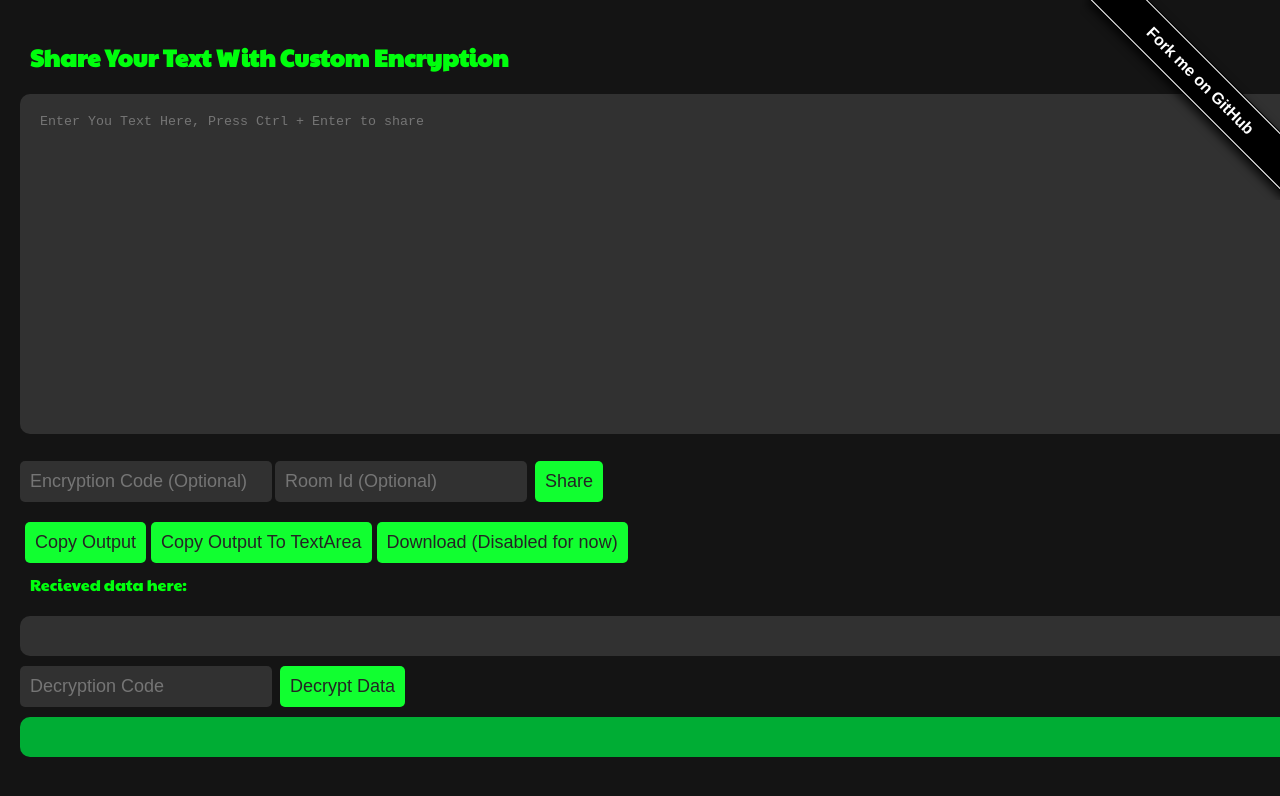
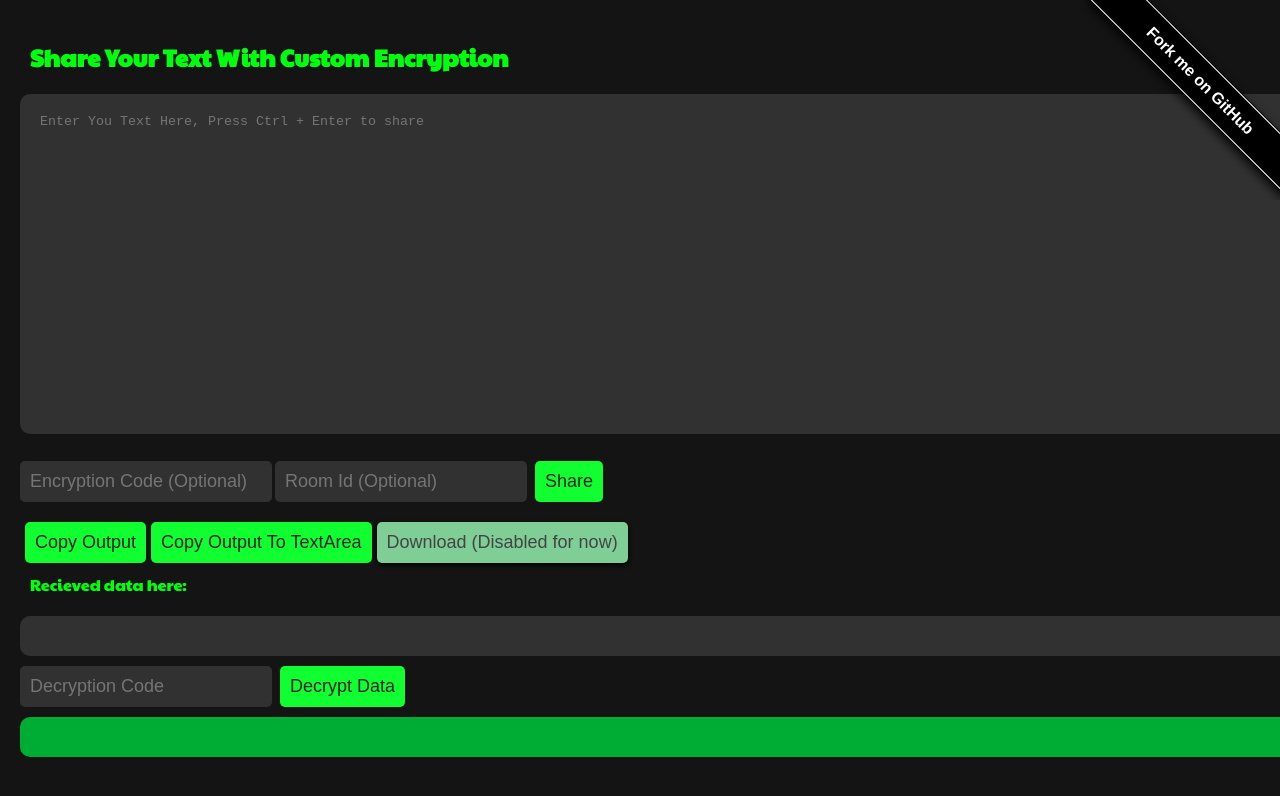
Before and after one commit to himanshurajora/ShareMyText, a React (Vite) app: page / in a window 1280 px wide. Shown: the top 796 px of the page. Built offline with nearby package versions, Linux system fonts and the light colour scheme; no server answers; the database is empty.

Commit message:
disabled button css

```diff
--- a/src/App.css
+++ b/src/App.css
@@ -92,6 +92,12 @@ body {
     box-shadow: 0px 2px 5px rgb(0, 255, 13);
 }
 
+.btn:disabled{
+    background: rgb(127, 206, 150);
+    color: rgb(68, 68, 68);
+    box-shadow: 0px 2px 5px rgb(0, 0, 0);
+}
+
 ::-webkit-scrollbar {
     width: 5px;
     height: 5px;
@@ -176,10 +182,6 @@ body {
     transform: translate(50%, -50%);
 }
 
-a {
-    text-decoration: none;
-}
-
 @media screen and (min-width:800px) {
     #forkongithub {
         position: fixed;
```
